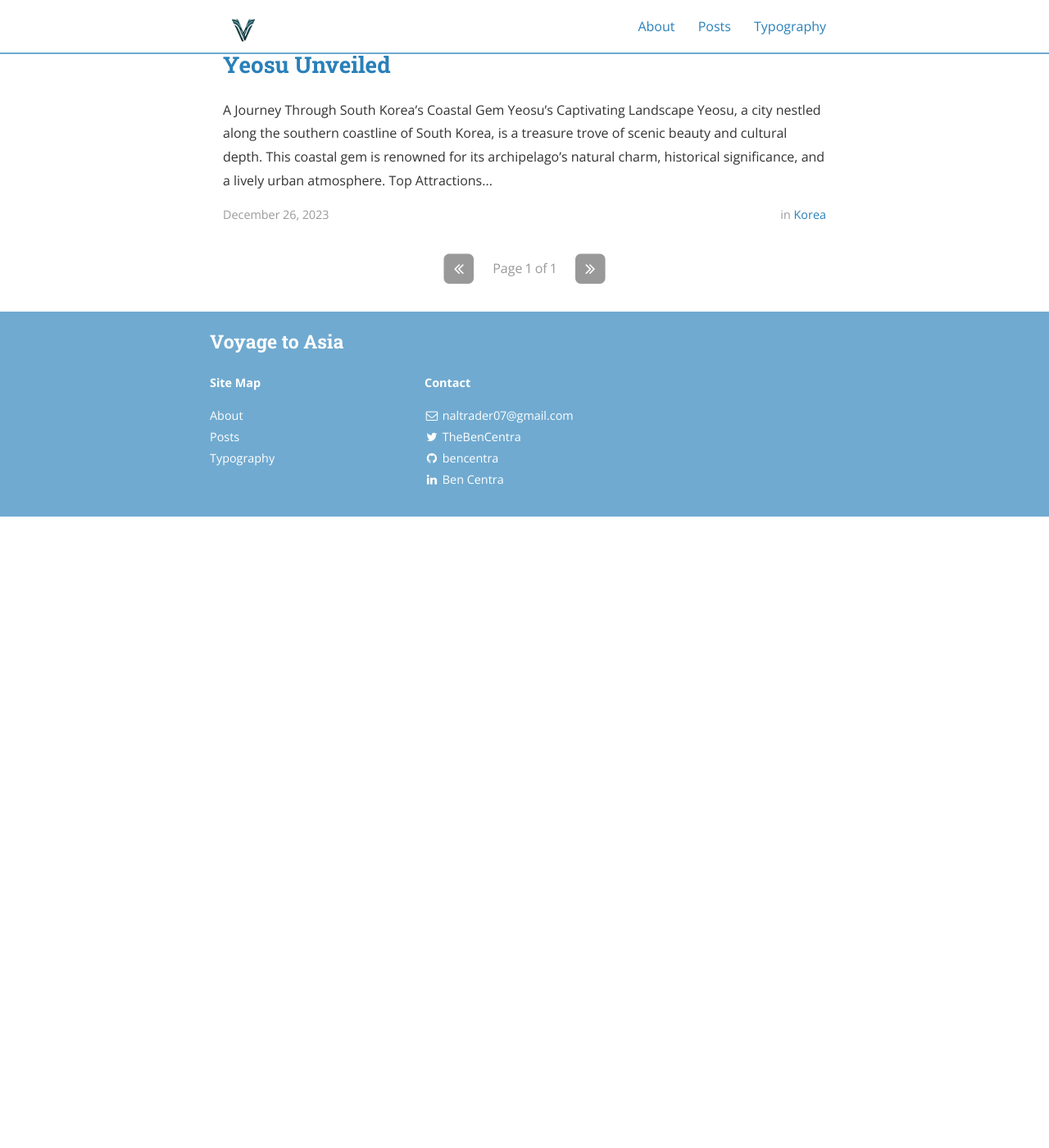
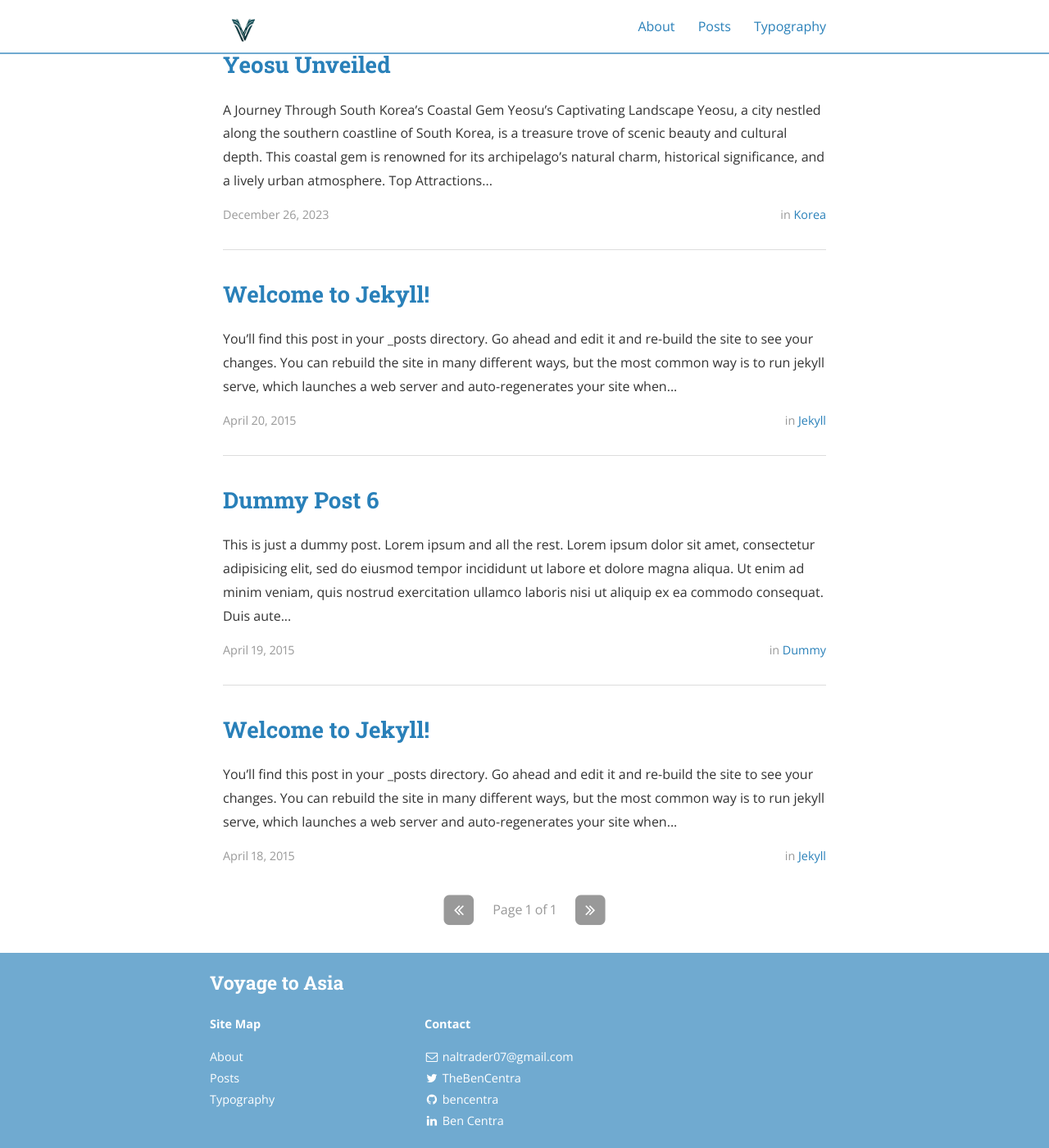
Before and after one commit to mgcha85/affiliation_blog, a Jekyll site: the page built from index.html, in a window 1280 px wide and 1400 px high, scrolled down 763 px. Shown: the whole window at 82% size. Built offline with Jekyll 4.4.1, drawn with Linux system fonts in a browser that asks for light colours; nearby versions of some CDN libraries; the list of posts is cut into pages by our own code; before the commit the page ends 1393 px from its top, so only the background shows below that.

````diff
--- a/_config.yml
+++ b/_config.yml
@@ -60,6 +60,9 @@ descriptions:
 
   - cat: Korea
     desc: "Dive into the dynamic culture of Korea with our engaging posts. Learn about Korea's fascinating blend of traditional heritage and modern innovation. Experience everything from the serene countryside and historical palaces of Korea to the cutting-edge urban landscapes and popular culinary trends in cities like Seoul and Busan. Our posts will guide you through the many facets of Korea's allure."
+
+  - cat: jekyll
+    desc: "Posts describing Jekyll setup techniques."
 
 # Social icons and sharing options
 #
--- /dev/null
+++ b/_posts/2015-04-18-welcome-to-jekyll.md
@@ -0,0 +1,74 @@
+---
+layout: post
+title:  "Welcome to Jekyll!"
+date:   2015-04-18T14:25:52-05:00
+author: Ben Centra
+categories: Jekyll
+tags:	jekyll welcome
+cover:  "/assets/instacode.png"
+---
+
+You’ll find this post in your `_posts` directory. Go ahead and edit it and re-build the site to see your changes. You can rebuild the site in many different ways, but the most common way is to run `jekyll serve`, which launches a web server and auto-regenerates your site when a file is updated.
+
+## Adding New Posts
+
+To add new posts, simply add a file in the `_posts` directory that follows the convention `YYYY-MM-DD-name-of-post.ext` and includes the necessary front matter. Take a look at the source for this post to get an idea about how it works.
+
+### Tags and Categories
+
+If you list one or more categories or tags in the front matter of your post, they will be included with the post on the page as links. Clicking the link will bring you to an auto-generated archive page for the category or tag, created using the [jekyll-archive][jekyll-archive] gem.
+
+### Cover Images
+
+To add a cover image to your post, set the "cover" property in the front matter with the relative URL of the image (i.e. <code>cover: "/assets/cover_image.jpg"</code>).
+
+### Code Snippets
+
+You can use [highlight.js][highlight] to add syntax highlight code snippets:
+
+Use the [Liquid][liquid] `{% raw %}{% highlight <language> %}{% endraw %}` tag to add syntax highlighting to code snippets.
+
+For instance, this template...
+{% highlight html %}
+{% raw %}{% highlight javascript %}
+function demo(string, times) {
+  for (var i = 0; i < times; i++) {
+    console.log(string);
+  }
+}
+demo("hello, world!", 10);
+{% endhighlight %}{% endraw %}
+{% endhighlight %}
+
+...will come out looking like this:
+
+{% highlight javascript %}
+function demo(string, times) {
+  for (var i = 0; i < times; i++) {
+    console.log(string);
+  }
+}
+demo("hello, world!", 10);
+{% endhighlight %}
+
+Syntax highlighting is done using [highlight.js][highlight]. You can change the active theme in [head.html](https://github.com/bencentra/centrarium/blob/2dcd73d09e104c3798202b0e14c1db9fa6e77bc7/_includes/head.html#L15).
+
+### Images
+
+Lightbox has been enabled for images. To create the link that'll launch the lightbox, add <code>data-lightbox</code> and <code>data-title</code> attributes to an <code>&lt;a&gt;</code> tag around your <code>&lt;img&gt;</code> tag. The result is:
+
+<a href="//bencentra.com/assets/images/falcon9_large.jpg" data-lightbox="falcon9-large" data-title="Check out the Falcon 9 from SpaceX">
+  <img src="//bencentra.com/assets/images/falcon9_small.jpg" title="Check out the Falcon 9 from SpaceX">
+</a>
+
+For more information, check out the [Lightbox][lightbox] website.
+
+Check out the [Jekyll docs][jekyll] for more info on how to get the most out of Jekyll. File all bugs/feature requests at [Jekyll’s GitHub repo][jekyll-gh]. If you have questions, you can ask them on [Jekyll’s dedicated Help repository][jekyll-help].
+
+[jekyll]:      http://jekyllrb.com
+[jekyll-gh]:   https://github.com/jekyll/jekyll
+[jekyll-help]: https://github.com/jekyll/jekyll-help
+[highlight]:   https://highlightjs.org/
+[lightbox]:    http://lokeshdhakar.com/projects/lightbox2/
+[jekyll-archive]: https://github.com/jekyll/jekyll-archives
+[liquid]: https://github.com/Shopify/liquid/wiki/Liquid-for-Designers
--- /dev/null
+++ b/_posts/2015-04-19-dummy6.markdown
@@ -0,0 +1,17 @@
+---
+layout: post
+title:  "Dummy Post 6"
+date:   2015-04-19 08:43:59
+author: Ben Centra
+categories: Dummy
+tags: lorem ipsum
+---
+
+This is just a dummy post. Lorem ipsum and all the rest.
+
+Lorem ipsum dolor sit amet, consectetur adipisicing elit, sed do eiusmod
+tempor incididunt ut labore et dolore magna aliqua. Ut enim ad minim veniam,
+quis nostrud exercitation ullamco laboris nisi ut aliquip ex ea commodo
+consequat. Duis aute irure dolor in reprehenderit in voluptate velit esse
+cillum dolore eu fugiat nulla pariatur. Excepteur sint occaecat cupidatat non
+proident, sunt in culpa qui officia deserunt mollit anim id est laborum.
--- /dev/null
+++ b/_posts/2015-04-20-welcome-to-jekyll.markdown
@@ -0,0 +1,103 @@
+---
+layout: post
+title:  "Welcome to Jekyll!"
+date:   2015-04-20 08:43:59
+author: Ben Centra
+categories: Jekyll
+tags:	jekyll welcome
+cover:  "/assets/instacode.png"
+---
+
+You’ll find this post in your `_posts` directory. Go ahead and edit it and re-build the site to see your changes. You can rebuild the site in many different ways, but the most common way is to run `jekyll serve`, which launches a web server and auto-regenerates your site when a file is updated.
+
+## Adding New Posts
+
+To add new posts, simply add a file in the `_posts` directory that follows the convention `YYYY-MM-DD-name-of-post.ext` and includes the necessary front matter. Take a look at the source for this post to get an idea about how it works.
+
+### Tags and Categories
+
+If you list one or more categories or tags in the front matter of your post, they will be included with the post on the page as links. Clicking the link will bring you to an auto-generated archive page for the category or tag, created using the [jekyll-archive][jekyll-archive] gem.
+
+### Cover Images
+
+To add a cover image to your post, set the "cover" property in the front matter with the relative URL of the image (i.e. <code>cover: "/assets/cover_image.jpg"</code>).
+
+### Code Snippets
+
+You can use [highlight.js][highlight] to add syntax highlight code snippets:
+
+Use the [Liquid][liquid] `{% raw %}{% highlight <language> %}{% endraw %}` tag to add syntax highlighting to code snippets.
+
+For instance, this template...
+{% highlight html %}
+{% raw %}{% highlight javascript %}
+function demo(string, times) {
+  for (var i = 0; i < times; i++) {
+    console.log(string);
+  }
+}
+demo("hello, world!", 10);
+{% endhighlight %}{% endraw %}
+{% endhighlight %}
+
+...will come out looking like this:
+
+{% highlight javascript %}
+function demo(string, times) {
+  for (var i = 0; i < times; i++) {
+    console.log(string);
+  }
+}
+demo("hello, world!", 10);
+{% endhighlight %}
+
+Syntax highlighting is done using [highlight.js][highlight]. You can change the active theme in [head.html](https://github.com/bencentra/centrarium/blob/2dcd73d09e104c3798202b0e14c1db9fa6e77bc7/_includes/head.html#L15).
+
+### Blockquotes
+
+> "Blockquotes will be indented, italicized, and given a subdued light gray font. These are good for side comments not directly related to your content, or long quotations from external sources." - Some Smart Guy
+
+### Images
+
+Lightbox has been enabled for images. To create the link that'll launch the lightbox, add <code>data-lightbox</code> and <code>data-title</code> attributes to an <code>&lt;a&gt;</code> tag around your <code>&lt;img&gt;</code> tag. The result is:
+
+<a href="//bencentra.com/assets/images/falcon9_large.jpg" data-lightbox="falcon9-large" data-title="Check out the Falcon 9 from SpaceX">
+  <img src="//bencentra.com/assets/images/falcon9_small.jpg" title="Check out the Falcon 9 from SpaceX">
+</a>
+
+For more information, check out the [Lightbox][lightbox] website.
+
+### Tooltips
+
+With Tippy.js, you can add tooltips to your text with a little bit of HTML and JavaScript. First, create the tooltip trigger: `<span class="tooltip" id="someId">trigger</span>`. Then in a `<script>` tag at the bottom of your page, add some code to initialize the tooltip when the document is ready: `window.tooltips.push(['#someId', { content: "Content" }])`
+
+See the [Tippy.js docs](https://atomiks.github.io/tippyjs/) for additional configuration that you can provide for your tooltips.
+
+You can also use a Liquid `include` to import tooltip text or HTML from an external file:
+
+```
+window.tooltips.push(['#someOtherId', { content: "{% raw %}{% include tooltips/example.html %}{% endraw %}" }])
+```
+
+To modify the styles for tooltip triggers, find the `.tooltip` class in `_layout.scss`.
+
+Here's an <span class="tooltip" id="someId">example tooltip</span>, and <span class="tooltip" id="someOtherId">here's another</span>.
+
+<br/>
+{% include page_divider.html %}
+
+Check out the [Jekyll docs][jekyll] for more info on how to get the most out of Jekyll. File all bugs/feature requests at [Jekyll’s GitHub repo][jekyll-gh]. If you have questions, you can ask them on [Jekyll’s dedicated Help repository][jekyll-help].
+
+[jekyll]:      http://jekyllrb.com
+[jekyll-gh]:   https://github.com/jekyll/jekyll
+[jekyll-help]: https://github.com/jekyll/jekyll-help
+[highlight]:   https://highlightjs.org/
+[lightbox]:    http://lokeshdhakar.com/projects/lightbox2/
+[jekyll-archive]: https://github.com/jekyll/jekyll-archives
+[liquid]: https://github.com/Shopify/liquid/wiki/Liquid-for-Designers
+
+<script>
+window.tooltips = window.tooltips || []
+window.tooltips.push(['#someId', { content: "This is the text of the tooltip!" }])
+window.tooltips.push(['#someOtherId', { content: "{% include tooltips/example.html %}", placement: "right" }])
+</script>
````
Also changed, not shown: _posts/2023-12-27-Gwangju.md (+21 -12 lines), photos/Gwangju/5.18MemorialPark.jpeg (renamed from _posts/photos/Gwangju/5.18MemorialPark.jpeg), photos/Gwangju/MudeungsanNationalPark1.jpg (renamed from _posts/photos/Gwangju/MudeungsanNationalPark1.jpg), photos/Gwangju/MudeungsanNationalPark2.jpg (renamed from _posts/photos/Gwangju/MudeungsanNationalPark2.jpg), photos/Gwangju/MudeungsanNationalPark3.jpg (renamed from _posts/photos/Gwangju/MudeungsanNationalPark3.jpg), 2 other files.
